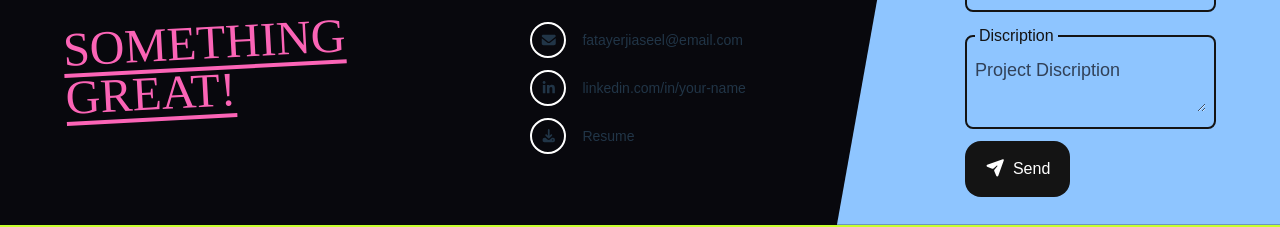
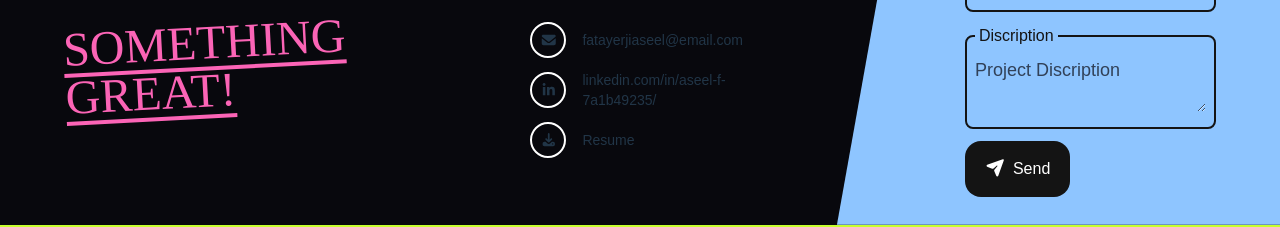
Before and after one commit to AseelFatayerji/CodeCanvas, a React (Vite) app: page / in a window 1280 px wide. Shown: the part 2616-2843 px from the top of the page. Built offline with nearby package versions, Linux system fonts and the light colour scheme; no server answers; a web font is replaced by a local one.

Commit message:
added missing linked in link

```diff
--- a/src/pages/2D/Contact-2.jsx
+++ b/src/pages/2D/Contact-2.jsx
@@ -15,7 +15,7 @@ const SOCIALS = [
 
   {
     icon: faLinkedinIn,
-    label: "linkedin.com/in/your-name",
+    label: "linkedin.com/in/aseel-f-7a1b49235/",
     href: "https://www.linkedin.com/in/aseel-f-7a1b49235/",
   },
   {
```
